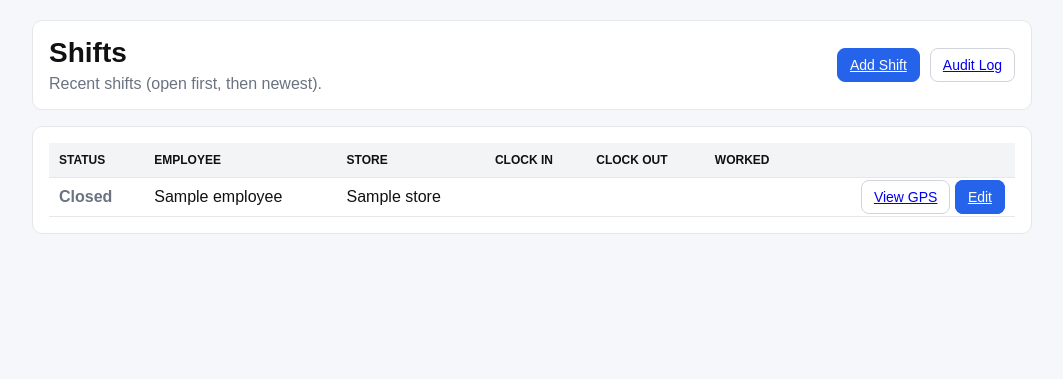
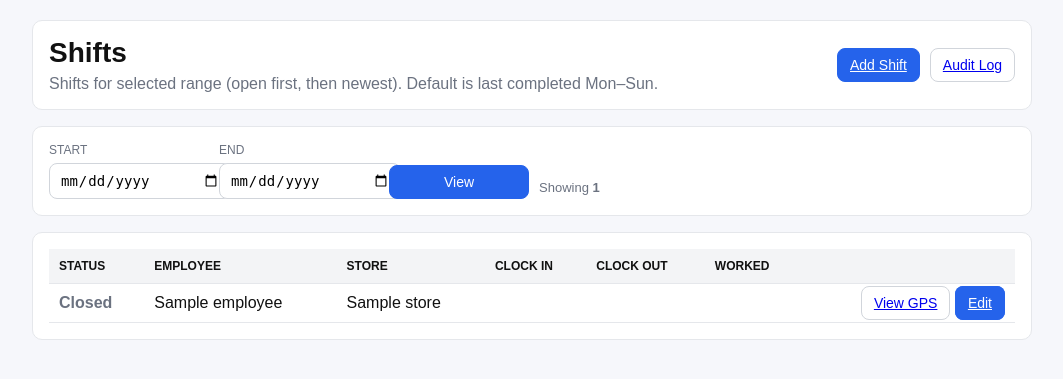
Before and after one commit to keatonmc15/clockin_app, a Flask app: template templates/shifts.html in a window 1280 px wide. Shown: the part 49-428 px from the top of the page, without its empty margins (108-1171 px from the left). Run offline with Flask 3, Linux system fonts and the light colour scheme; the template is opened without the code that fills it: most values are stand-ins (such as "Sample title", 1, 10 or a date in 2020).

```diff
--- a/templates/shifts.html
+++ b/templates/shifts.html
@@ -3,16 +3,55 @@
 
 {% block content %}
   <div class="card">
-    <div style="display:flex; align-items:center; justify-content:space-between; gap:12px;">
+    <div style="display:flex; align-items:center; justify-content:space-between; gap:12px; flex-wrap:wrap;">
       <div>
         <div style="font-size:28px; font-weight:800;">Shifts</div>
-        <div style="color:#6b7280; margin-top:6px;">Recent shifts (open first, then newest).</div>
+        <div style="color:#6b7280; margin-top:6px;">
+          Shifts for selected range (open first, then newest). Default is last completed Mon–Sun.
+        </div>
       </div>
-      <div style="display:flex; gap:10px; align-items:center;">
+      <div style="display:flex; gap:10px; align-items:center; flex-wrap:wrap;">
         <a class="btn btn-primary" href="{{ url_for('admin_shift_new') }}">Add Shift</a>
         <a class="btn" href="{{ url_for('admin_audit') }}">Audit Log</a>
       </div>
     </div>
+  </div>
+
+  <!-- Date range filter -->
+  <div class="card">
+    <form method="get" action="{{ url_for('admin_shifts') }}">
+      <div style="display:flex; gap:10px; align-items:end; flex-wrap:wrap;">
+        <div style="min-width:160px;">
+          <div style="font-size:12px; text-transform:uppercase; color:#6b7280; margin-bottom:6px;">Start</div>
+          <input type="date" name="start" value="{{ start }}">
+        </div>
+
+        <div style="min-width:160px;">
+          <div style="font-size:12px; text-transform:uppercase; color:#6b7280; margin-bottom:6px;">End</div>
+          <input type="date" name="end" value="{{ end }}">
+        </div>
+
+        <div style="min-width:140px;">
+          <button class="btn btn-primary" type="submit" style="width:100%;">View</button>
+        </div>
+
+        <div style="color:#6b7280; font-size:13px; padding-bottom:4px;">
+          {% if total_in_view is not none %}
+            Showing <b>{{ total_in_view }}</b>
+          {% endif %}
+        </div>
+
+        <div style="margin-left:auto; display:flex; gap:8px; flex-wrap:wrap;">
+          <input type="hidden" name="per_page" value="{{ per_page if per_page is defined else 200 }}">
+          {% if has_prev %}
+            <a class="btn" href="{{ url_for('admin_shifts', start=start, end=end, page=page-1, per_page=per_page) }}">Prev</a>
+          {% endif %}
+          {% if has_next %}
+            <a class="btn" href="{{ url_for('admin_shifts', start=start, end=end, page=page+1, per_page=per_page) }}">Next</a>
+          {% endif %}
+        </div>
+      </div>
+    </form>
   </div>
 
   <div class="card">
```
